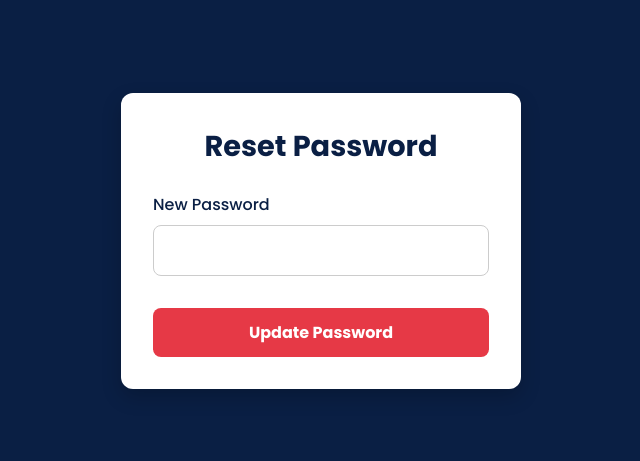
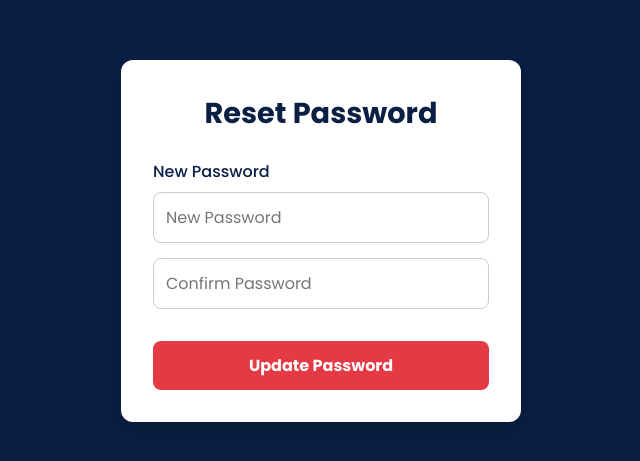
Before and after one commit to ZionCodeForFun/E-Best, a React (Vite) app: page /reset-password in a window 1280 px wide. Shown: the part 159-620 px from the top of the page, without its empty margins (319-959 px from the left). Built offline with nearby package versions, Linux system fonts and the light colour scheme; no server answers.

Commit message:
fixed reset pasword

```diff
--- a/src/pages/admin/auth/Login.jsx
+++ b/src/pages/admin/auth/Login.jsx
@@ -7,11 +7,12 @@ const LoginPage = () => {
   const [email, setEmail] = useState("");
   const [password, setPassword] = useState("");
   const [errorMsg, setErrorMsg] = useState("");
-  const [loading, setLoading] = useState(false)
+  const [loading, setLoading] = useState(false);
+
   const handleLogin = async (e) => {
     e.preventDefault();
     setErrorMsg("");
-     setLoading(true)
+    setLoading(true);
     try {
       const { data, error } = await superbase.auth.signInWithPassword({
         email,
@@ -20,21 +21,25 @@ const LoginPage = () => {
 
       if (error) throw error;
 
+      const user = data.user;
+
       const { data: adminData } = await superbase
         .from("admins")
         .select("*")
-      .eq("email", email)
+        .eq("email", user.email)
         .single();
 
       if (!adminData) {
         await superbase.auth.signOut();
         setErrorMsg("Access denied.");
+        setLoading(false);
         return;
       }
-      setLoading(false)
+      setLoading(false);
       navigate("/admin");
     } catch (error) {
       setErrorMsg(error.message || "Login failed");
+      setLoading(false);
     }
   };
 
@@ -62,13 +67,13 @@ const LoginPage = () => {
         display: "flex",
         justifyContent: "center",
         alignItems: "center",
-        backgroundColor: "#0a1f44", // deep blue background
+        backgroundColor: "#0a1f44",
         padding: "1rem",
       }}
     >
       <div
         style={{
-          backgroundColor: "#ffffff", // form white
+          backgroundColor: "#ffffff",
           borderRadius: "12px",
           maxWidth: "400px",
           width: "100%",
@@ -142,6 +147,7 @@ const LoginPage = () => {
 
           <button
             type="submit"
+            disabled={loading}
             style={{
               marginTop: "1rem",
               padding: "0.75rem",
@@ -161,7 +167,7 @@ const LoginPage = () => {
               (e.currentTarget.style.backgroundColor = "#e63946")
             }
           >
-            {loading? "Logging..." : "Login"}
+            {loading ? "Logging..." : "Login"}
           </button>
         </form>
 
--- a/src/pages/admin/auth/ResetPassword.jsx
+++ b/src/pages/admin/auth/ResetPassword.jsx
@@ -1,16 +1,32 @@
-import { useState } from "react";
+import { useEffect, useState } from "react";
 import { useNavigate } from "react-router-dom";
 import { superbase } from "../../../SuperbaseClient";
 
 const ResetPassword = () => {
   const [newPassword, setNewPassword] = useState("");
   const [message, setMessage] = useState("");
+  const [confirmPassword, setConfirmPassword] = useState("");
   const navigate = useNavigate();
 
+  useEffect(() => {
+    const { data: listener } = superbase.auth.onAuthStateChange(
+      async (event, session) => {
+        if (event === "PASSWORD_RECOVERY") {
+          console.log("User is recovering password");
+        }
+      },
+    );
+
+    return () => {
+      listener.subscription.unsubscribe();
+    };
+  }, []);
   const handleReset = async (e) => {
     e.preventDefault();
 
-    const { error } = await superbase.auth.updateUser({ password: newPassword });
+    const { error } = await superbase.auth.updateUser({
+      password: newPassword,
+    });
 
     if (error) {
       setMessage(error.message);
@@ -19,6 +35,10 @@ const ResetPassword = () => {
       setTimeout(() => navigate("/login"), 2000);
     }
   };
+  if (newPassword !== confirmPassword) {
+    setMessage("Passwords do not match");
+    return;
+  }
 
   return (
     <div
@@ -69,8 +89,23 @@ const ResetPassword = () => {
             </label>
             <input
               type="password"
+              placeholder="New Password"
               value={newPassword}
               onChange={(e) => setNewPassword(e.target.value)}
+              required
+              style={{
+                padding: "0.75rem",
+                borderRadius: "8px",
+                border: "1px solid #ccc",
+                fontSize: "1rem",
+                marginBottom:"15px"
+              }}
+            />
+            <input
+              type="password"
+              placeholder="Confirm Password"
+              value={confirmPassword}
+              onChange={(e) => setConfirmPassword(e.target.value)}
               required
               style={{
                 padding: "0.75rem",
@@ -87,7 +122,7 @@ const ResetPassword = () => {
               marginTop: "1rem",
               padding: "0.75rem",
               borderRadius: "8px",
-              backgroundColor: "#e63946", // accent red
+              backgroundColor: "#e63946",
               color: "#fff",
               fontWeight: "bold",
               fontSize: "1rem",
@@ -95,8 +130,12 @@ const ResetPassword = () => {
               border: "none",
               transition: "background 0.2s",
             }}
-            onMouseOver={(e) => (e.currentTarget.style.backgroundColor = "#d62839")}
-            onMouseOut={(e) => (e.currentTarget.style.backgroundColor = "#e63946")}
+            onMouseOver={(e) =>
+              (e.currentTarget.style.backgroundColor = "#d62839")
+            }
+            onMouseOut={(e) =>
+              (e.currentTarget.style.backgroundColor = "#e63946")
+            }
           >
             Update Password
           </button>
@@ -105,7 +144,7 @@ const ResetPassword = () => {
         {message && (
           <p
             style={{
-              color: "#e63946",
+              color: message.includes("successfully") ? "green" : "#e63946",
               marginTop: "1rem",
               textAlign: "center",
             }}
```
Lines whose indentation alone changed are shown as unchanged.
